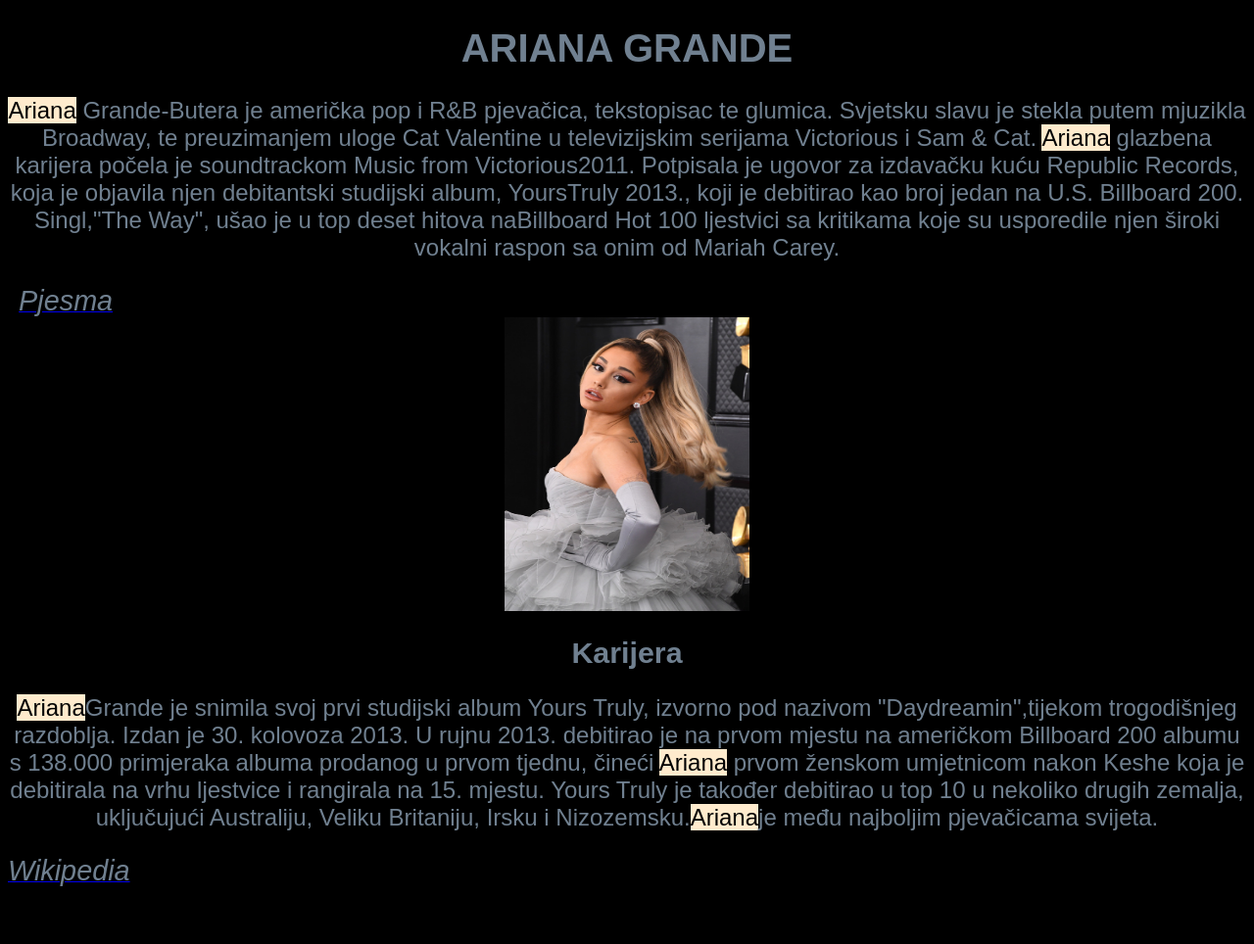
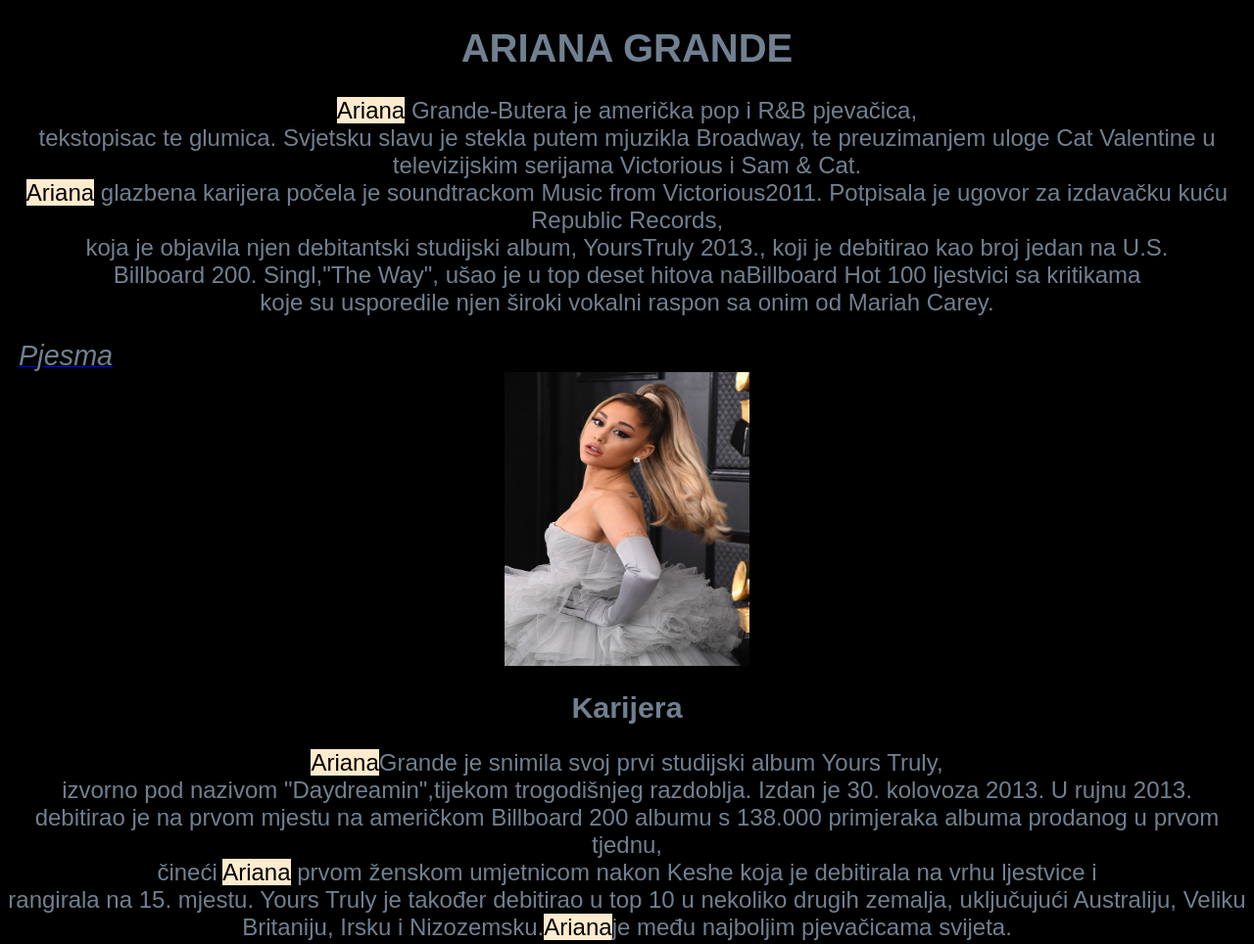
Before and after one commit to nikolinakudric/Ariana-Grande, a plain HTML site: page index.html in a window 1280 px wide. Shown: the top 964 px of the page at 98% size. Before the commit the page ends 914 px from the top, so only its background shows below. Drawn offline with Linux system fonts and the light colour scheme.

Commit message:
Update index.html

```diff
--- a/index.html
+++ b/index.html
@@ -10,9 +10,9 @@
     <h1 id="ariana">ARIANA GRANDE</h1>
 
 
-    <p class="zivot"><span class="sp">Ariana</span> Grande-Butera  je američka pop i R&B pjevačica, tekstopisac te glumica. Svjetsku slavu je stekla putem mjuzikla Broadway, te preuzimanjem
-     uloge Cat Valentine u televizijskim serijama Victorious i Sam & Cat. <span class="sp">Ariana</span> glazbena karijera počela je soundtrackom Music from Victorious2011. Potpisala je ugovor za izdavačku kuću Republic Records, koja je objavila
-     njen debitantski studijski album, YoursTruly 2013., koji je debitirao kao broj jedan na U.S. Billboard 200. Singl,"The Way", ušao je u top deset hitova naBillboard Hot 100 ljestvici sa kritikama
+    <p class="zivot"><span class="sp">Ariana</span> Grande-Butera  je američka pop i R&B pjevačica, <br> tekstopisac te glumica. Svjetsku slavu je stekla putem mjuzikla Broadway, te preuzimanjem
+     uloge Cat Valentine u televizijskim serijama Victorious i Sam & Cat. <br> <span class="sp">Ariana</span> glazbena karijera počela je soundtrackom Music from Victorious2011. Potpisala je ugovor za izdavačku kuću Republic Records, <br> koja je objavila
+     njen debitantski studijski album, YoursTruly 2013., koji je debitirao kao broj jedan na U.S. <br> Billboard 200. Singl,"The Way", ušao je u top deset hitova naBillboard Hot 100 ljestvici sa kritikama <br>
      koje su usporedile njen široki vokalni raspon sa onim od Mariah Carey.</p>ž
      <a href="https://www.youtube.com/watch?v=lf_wVfwpfp8"><em id="pje">Pjesma</em></a>
 
@@ -20,9 +20,9 @@
 
 
      <h2 id="karijera">Karijera</h2>
-     <p class="pocetak"> <span class="sp">Ariana</span>Grande je snimila svoj prvi studijski album Yours Truly, izvorno pod nazivom "Daydreamin",tijekom trogodišnjeg razdoblja. Izdan je 30. kolovoza 2013. U rujnu 2013. debitirao je na prvom mjestu
-        na američkom Billboard 200 albumu s 138.000 primjeraka albuma prodanog u prvom tjednu, čineći <span class="sp">Ariana</span> prvom ženskom umjetnicom nakon Keshe koja
-        je debitirala na vrhu ljestvice i rangirala na 15. mjestu. Yours Truly je također debitirao u top 10 u nekoliko drugih zemalja, uključujući Australiju, Veliku
+     <p class="pocetak"> <span class="sp">Ariana</span>Grande je snimila svoj prvi studijski album Yours Truly, <br> izvorno pod nazivom "Daydreamin",tijekom trogodišnjeg razdoblja. Izdan je 30. kolovoza 2013. U rujnu 2013.  <br>debitirao je na prvom mjestu
+        na američkom Billboard 200 albumu s 138.000 primjeraka albuma prodanog u prvom tjednu,  <br> čineći <span class="sp">Ariana</span> prvom ženskom umjetnicom nakon Keshe koja
+        je debitirala na vrhu ljestvice i  <br> rangirala na 15. mjestu. Yours Truly je također debitirao u top 10 u nekoliko drugih zemalja, uključujući Australiju, Veliku <br>
         Britaniju, Irsku i Nizozemsku.<span class="sp">Ariana</span>je među najboljim pjevačicama svijeta.</p>
 
 
```
